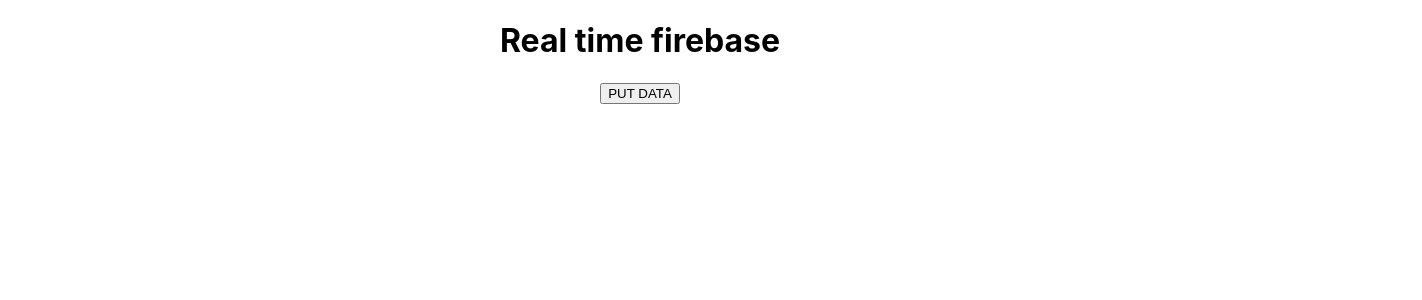
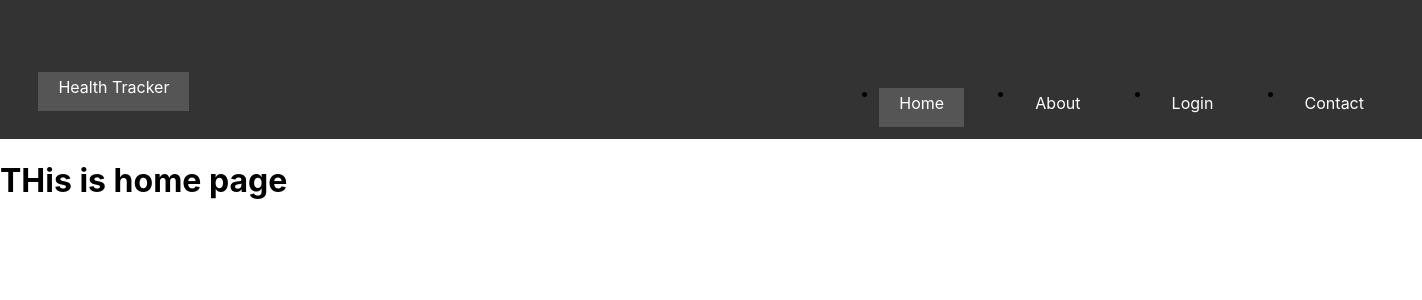
Before and after one commit to PeeyushDeshpande2002/Patient-Health-Monitoring-System, a React (Create React App) app: page / in a window 1280 px wide. Shown: the top 300 px of the page, 1422 px wide, since content can reach past the window. Built offline with nearby package versions, Linux system fonts and the light colour scheme.

Commit message:
defining structure of website

```diff
--- a/package.json
+++ b/package.json
@@ -3,12 +3,17 @@
   "version": "0.1.0",
   "private": true,
   "dependencies": {
+    "@emotion/react": "^11.11.4",
+    "@emotion/styled": "^11.11.5",
+    "@mui/material": "^5.15.15",
+    "@mui/x-charts": "^7.3.0",
     "@testing-library/jest-dom": "^5.17.0",
     "@testing-library/react": "^13.4.0",
     "@testing-library/user-event": "^13.5.0",
     "firebase": "^10.11.1",
     "react": "^18.3.0",
     "react-dom": "^18.3.0",
+    "react-router-dom": "^6.23.0",
     "react-scripts": "5.0.1",
     "web-vitals": "^2.1.4"
   },
--- a/src/App.js
+++ b/src/App.js
@@ -1,24 +1,35 @@
-import logo from './logo.svg';
-import './App.css';
 import { getDatabase, ref, set } from 'firebase/database';
 import { app } from './firebase';
-
+import {BrowserRouter, Route, Routes} from "react-router-dom";
+import { Dashboard } from './components/Pages/Dashboard';
+import Home from './components/Pages/Home';
+import Login from './components/Pages/Login';
+import SignUp from './components/Pages/SignUp';
+import { Navbar } from './components/Navbar';
 
 const db = getDatabase(app);
 
 function App() {
 
-  const putData = () => {
-    set(ref(db, 'users/peeyush'), {
-      id : 1,
-      name : "Peeyush",
-      age : 21
-    })
-  }
+  // const putData = () => {
+  //   set(ref(db, 'users/peeyush'), {
+  //     id : 1,
+  //     name : "Peeyush",
+  //     age : 21
+  //   })
+  // }
   return (
     <div className="App">
-      <h1>Real time firebase</h1>
-      <button onClick={putData}> PUT DATA </button>
+      <BrowserRouter>
+      <Navbar/>
+        <Routes>
+          <Route path='/' element = {<Home/>}/>
+          <Route path = '/dashboard' element = {<Dashboard/>}/>
+          <Route path='/login' element = {<Login/>}/>
+          <Route path = '/signup' element = {<SignUp/>}/>
+        </Routes>
+      </BrowserRouter>
+
 
     </div>
   );
--- /dev/null
+++ b/src/components/Dashboard/Spo2.jsx
@@ -0,0 +1,22 @@
+import React from "react";
+import { Gauge, GaugeContainer } from "@mui/x-charts/Gauge";
+
+const Spo2 = () => {
+  return (
+    <div>
+        <GaugeContainer
+        height={200}
+        >
+      <Gauge
+        value={75}
+        startAngle={0}
+        endAngle={360}
+        innerRadius="80%"
+        outerRadius="100%"
+      />
+      </GaugeContainer>
+    </div>
+  );
+};
+
+export default Spo2;
--- /dev/null
+++ b/src/components/Navbar.css
@@ -0,0 +1,46 @@
+/* Navbar container */
+.navbar {
+    overflow: hidden;
+    background-color: #333; /* Change the color as needed */
+    width: 84.1rem;
+    padding: 4.2rem 2.4rem;
+    display: flex;
+    justify-content: space-between;
+    height: 5px;
+  }
+  ul{
+    display: flex;
+    gap: 3.2rem;
+}
+  /* Links inside the navbar */
+  .navbar a {
+    float: left;
+    display: block;
+    color: white;
+    text-align: center;
+    margin-top: 5px;
+    padding: 14px 20px;
+    padding-top: 5px;
+    text-decoration: none;
+  }
+
+  /* On hover, the links will change color */
+  .navbar a:hover {
+    background-color: #ddd; /* Change the hover color as needed */
+    color: black;
+  }
+
+  /* Active/current link */
+  .navbar a.active {
+    background-color: #555; /* Change the active/current color as needed */
+    color: white;
+  }
+
+  /* Responsive navigation menu */
+  @media screen and (max-width: 600px) {
+    .navbar a {
+      float: none;
+      display: block;
+      text-align: left;
+    }
+  }
--- /dev/null
+++ b/src/components/Navbar.js
@@ -0,0 +1,39 @@
+import { NavLink } from "react-router-dom";
+import "./Navbar.css";
+// import { useAuth } from "../strore/auth";
+
+export const Navbar = () => {
+//   const { isLoggedIn } = useAuth();
+//   const {user} = useAuth();
+//   const isAdmin = user.isAdmin;
+  return (
+    <>
+      <header>
+        <div className="navbar">
+          <div>
+            <NavLink to="/">Health Tracker</NavLink>
+          </div>
+
+          <nav>
+            <ul>
+                <>
+                <li>
+                <NavLink to="/">Home</NavLink>
+              </li>
+              <li>
+                <NavLink to="/about">About</NavLink>
+              </li>
+              <li>
+                <NavLink to="/login">Login</NavLink>
+              </li>
+              <li>
+                <NavLink to="/contact">Contact</NavLink>
+              </li>
+                </>
+            </ul>
+          </nav>
+        </div>
+      </header>
+    </>
+  );
+};
--- /dev/null
+++ b/src/components/Pages/Dashboard.js
@@ -0,0 +1,10 @@
+import Spo2 from "../Dashboard/Spo2"
+
+export const Dashboard = () => {
+  return (
+    <div>
+        <h1>This is Dashboard</h1>
+      <Spo2/>
+    </div>
+  )
+}
--- /dev/null
+++ b/src/components/Pages/Home.js
@@ -0,0 +1,11 @@
+import React from 'react'
+
+const Home = () => {
+  return (
+    <div>
+      <h1>THis is home page</h1>
+    </div>
+  )
+}
+
+export default Home
--- /dev/null
+++ b/src/components/Pages/Login.js
@@ -0,0 +1,11 @@
+import React from 'react'
+
+const Login = () => {
+  return (
+    <div>
+      <h1>Login page</h1>
+    </div>
+  )
+}
+
+export default Login
--- /dev/null
+++ b/src/components/Pages/SignUp.js
@@ -0,0 +1,11 @@
+import React from 'react'
+
+const SignUp = () => {
+  return (
+    <div>
+      <h1>This is signup page</h1>
+    </div>
+  )
+}
+
+export default SignUp
```
Also changed, not shown: 1 other file (tests, documents, lock files or other folders).
